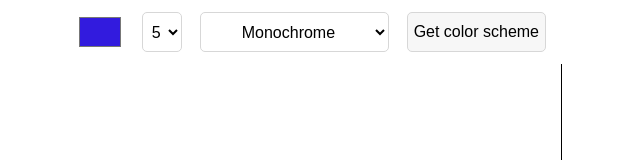
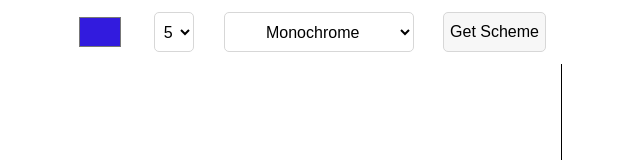
Before and after one commit to Luffy-Montoya/Color-Scheme, a plain HTML site: page index.html in a window 1280 px wide. Shown: the top 160 px of the page, without its empty margins (328-968 px from the left). Drawn offline with Linux system fonts and the light colour scheme; no server answers.

Commit message:
Update index.html

```diff
--- a/index.html
+++ b/index.html
@@ -37,7 +37,7 @@
                 <option value="quad">Quad</option>
             </select>
 
-            <button>Get color scheme</button>
+            <button>Get Scheme</button>
 
         </form>
 
```
